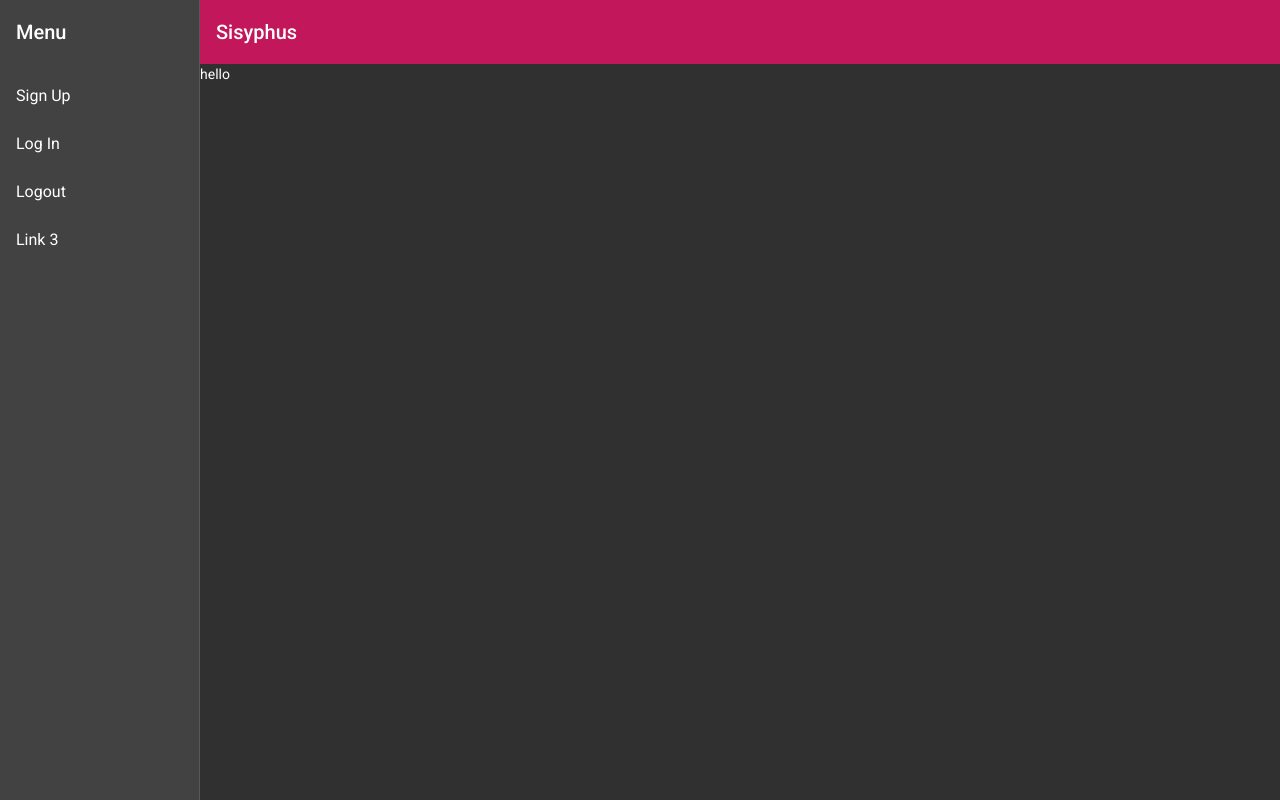
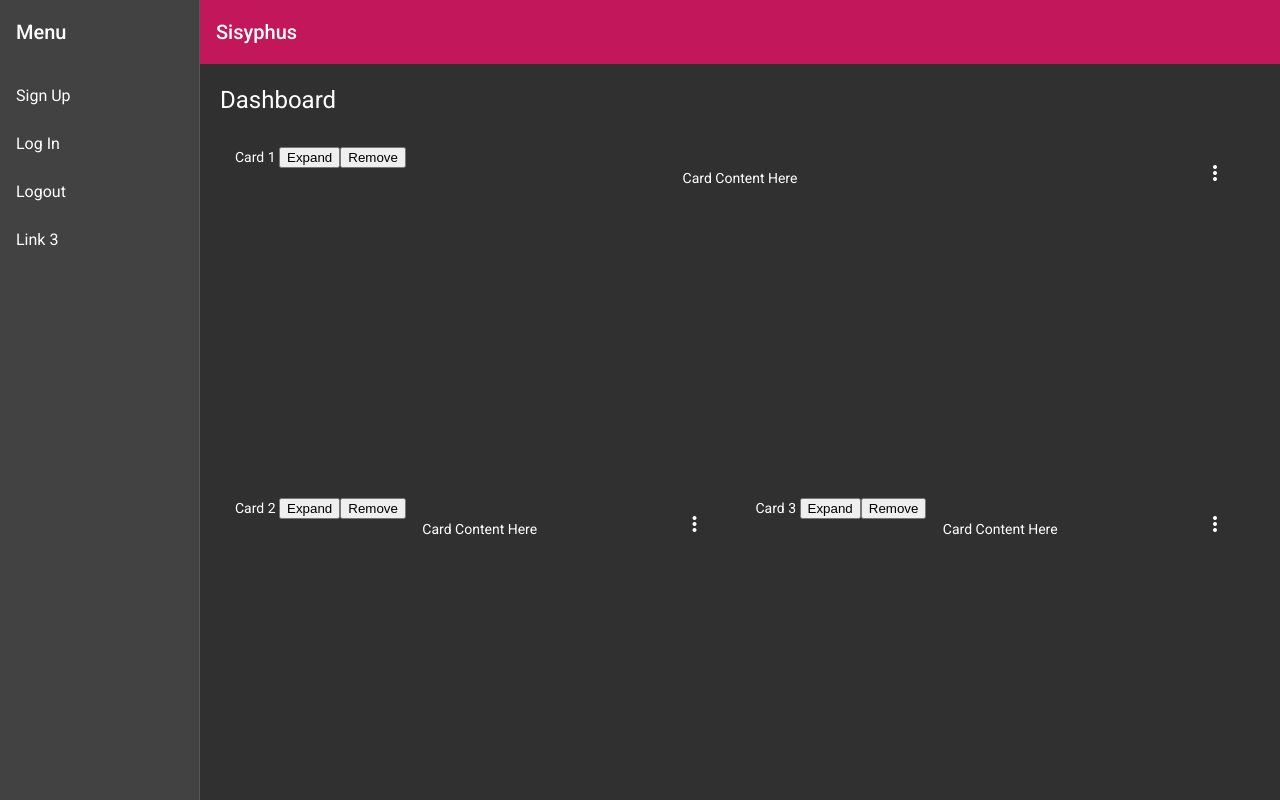
Before and after one commit to Rob4ert/sisyphus, an Angular app in the folder client/: page /dashboard in a window 1280 px wide. Before the commit this address led to /. Built offline with nearby package versions, Linux system fonts and the light colour scheme; no server answers.

Commit message:
Added a dashboard component and modified the routes

```diff
--- a/client/src/app/app-routing.module.ts
+++ b/client/src/app/app-routing.module.ts
@@ -1,5 +1,6 @@
 import { NgModule } from '@angular/core';
-import { RouterModule, Routes } from '@angular/router';
+import { Router, RouterModule, Routes } from '@angular/router';
+import { DashboardComponent } from './dashboard/dashboard.component';
 import { LoginCardComponent } from './login-card/login-card.component';
 import { SignupCardComponent } from './signup-card/signup-card.component';
 
@@ -7,6 +8,7 @@
 const routes: Routes = [
   { path: 'signup', component: SignupCardComponent },
   { path: 'login', component: LoginCardComponent },
+  { path: 'dashboard', component: DashboardComponent },
 ];
 
 @NgModule({
@@ -14,6 +16,9 @@
   exports: [RouterModule]
 })
 export class AppRoutingModule {
+  constructor(private router: Router) { }
 
-
+  sendTo(route: string) {
+    this.router.navigate([`/${route}`]);
+  }
 }
--- a/client/src/app/app.component.html
+++ b/client/src/app/app.component.html
@@ -1,4 +1,3 @@
 <app-nav-bar>
 
 </app-nav-bar>
-<router-outlet></router-outlet>
--- a/client/src/app/app.module.ts
+++ b/client/src/app/app.module.ts
@@ -11,6 +11,7 @@
 import { AngularMaterialModule } from './material.module';
 import { CustomErrorInterceptor } from './custom-error-interceptor';
 import { LoginCardComponent } from './login-card/login-card.component';
+import { DashboardComponent } from './dashboard/dashboard.component';
 
 
 
@@ -19,7 +20,8 @@
     AppComponent,
     SignupCardComponent,
     NavBarComponent,
-    LoginCardComponent
+    LoginCardComponent,
+    DashboardComponent
   ],
   imports: [
     BrowserModule,
--- /dev/null
+++ b/client/src/app/dashboard/dashboard.component.css
@@ -0,0 +1,21 @@
+.grid-container {
+  margin: 20px;
+}
+
+.dashboard-card {
+  position: absolute;
+  top: 15px;
+  left: 15px;
+  right: 15px;
+  bottom: 15px;
+}
+
+.more-button {
+  position: absolute;
+  top: 5px;
+  right: 10px;
+}
+
+.dashboard-card-content {
+  text-align: center;
+}
--- /dev/null
+++ b/client/src/app/dashboard/dashboard.component.html
@@ -0,0 +1,24 @@
+<div class="grid-container">
+  <h1 class="mat-h1">Dashboard</h1>
+  <mat-grid-list cols="2" rowHeight="350px">
+    <mat-grid-tile *ngFor="let card of cards | async" [colspan]="card.cols" [rowspan]="card.rows">
+      <mat-card class="dashboard-card">
+        <mat-card-header>
+          <mat-card-title>
+            {{card.title}}
+            <button mat-icon-button class="more-button" aria-label="Toggle menu">
+              <mat-icon>more_vert</mat-icon>
+            </button>
+            <mat-menu xPosition="before">
+              <button mat-menu-item>Expand</button>
+              <button mat-menu-item>Remove</button>
+            </mat-menu>
+          </mat-card-title>
+        </mat-card-header>
+        <mat-card-content class="dashboard-card-content">
+          <div>Card Content Here</div>
+        </mat-card-content>
+      </mat-card>
+    </mat-grid-tile>
+  </mat-grid-list>
+</div>
--- /dev/null
+++ b/client/src/app/dashboard/dashboard.component.ts
@@ -0,0 +1,35 @@
+import { Component } from '@angular/core';
+import { map } from 'rxjs/operators';
+import { Breakpoints, BreakpointObserver } from '@angular/cdk/layout';
+
+
+
+@Component({
+  selector: 'app-dashboard',
+  templateUrl: './dashboard.component.html',
+  styleUrls: ['./dashboard.component.css']
+})
+export class DashboardComponent {
+  /** Based on the screen size, switch from standard to one column per row */
+  cards = this.breakpointObserver.observe(Breakpoints.Handset).pipe(
+    map(({ matches }) => {
+      if (matches) {
+        return [
+          { title: 'Card 1', cols: 1, rows: 1 },
+          { title: 'Card 2', cols: 1, rows: 1 },
+          { title: 'Card 3', cols: 1, rows: 1 },
+          { title: 'Card 4', cols: 1, rows: 1 }
+        ];
+      }
+
+      return [
+        { title: 'Card 1', cols: 2, rows: 1 },
+        { title: 'Card 2', cols: 1, rows: 1 },
+        { title: 'Card 3', cols: 1, rows: 2 },
+        { title: 'Card 4', cols: 1, rows: 1 }
+      ];
+    })
+  );
+
+  constructor(private breakpointObserver: BreakpointObserver) { }
+}
--- a/client/src/app/login-card/login-card.component.ts
+++ b/client/src/app/login-card/login-card.component.ts
@@ -2,6 +2,7 @@
 import { FormControl, FormGroup, Validators } from '@angular/forms';
 import { MatSnackBar } from '@angular/material/snack-bar';
 import { APIClientService } from '../api-client.service';
+import { AppRoutingModule } from '../app-routing.module';
 import { User } from '../interfaces';
 import { UserService } from '../user.service';
 
@@ -19,7 +20,12 @@
 
 
 
-  constructor(private http: APIClientService, private snackBar: MatSnackBar, private userService: UserService) { }
+  constructor(
+    private route: AppRoutingModule,
+    private http: APIClientService,
+    private snackBar: MatSnackBar,
+    private userService: UserService
+  ) { }
 
 
   getErrorMessage() {
@@ -46,6 +52,7 @@
         this.snackBar.open(`Welcome back, ${user.name}!`, 'Dismiss', {
           duration: 2000,
         });
+        this.route.sendTo('dashboard');
       });
     }
   }
--- a/client/src/app/nav-bar/nav-bar.component.html
+++ b/client/src/app/nav-bar/nav-bar.component.html
@@ -17,7 +17,6 @@
       </button>
       <span>Sisyphus</span>
     </mat-toolbar>
-    hello {{user?.name}}
     <router-outlet></router-outlet>
   </mat-sidenav-content>
 </mat-sidenav-container>
--- a/client/src/app/nav-bar/nav-bar.component.ts
+++ b/client/src/app/nav-bar/nav-bar.component.ts
@@ -6,6 +6,7 @@
 import { UserService } from "../user.service";
 import { APIClientService } from '../api-client.service';
 import { User } from '../interfaces';
+import { AppRoutingModule } from '../app-routing.module';
 
 @Component({
   selector: 'app-nav-bar',
@@ -23,14 +24,20 @@
   user: User | null = null;
   subscription: Subscription | undefined;
 
-  constructor(private breakpointObserver: BreakpointObserver, private http: APIClientService, private userService: UserService) { }
+  constructor(
+    private breakpointObserver: BreakpointObserver,
+    private http: APIClientService,
+    private userService: UserService,
+    private route: AppRoutingModule,
+  ) { }
 
   logoutHandler() {
-    this.http.logoutUser().subscribe((res) => console.log('response :>> ', res));
+    this.http.logoutUser().subscribe(() => {
+      this.route.sendTo('login');
+    });
   }
   ngOnInit() {
     this.subscription = this.userService.currentUser.subscribe(user => {
-      console.log('user :>> ', user);
       this.user = user;
     });
   }
--- a/client/src/app/signup-card/signup-card.component.ts
+++ b/client/src/app/signup-card/signup-card.component.ts
@@ -3,6 +3,8 @@
 import { MatSnackBar } from '@angular/material/snack-bar';
 import { APIClientService } from '../api-client.service';
 import { User } from '../interfaces';
+import { UserService } from '../user.service';
+import { AppRoutingModule } from '../app-routing.module';
 
 @Component({
   selector: 'app-signup-card',
@@ -19,7 +21,12 @@
 
   public isLogging: boolean = true;
 
-  constructor(private http: APIClientService, private snackBar: MatSnackBar) { }
+  constructor(
+    private route: AppRoutingModule,
+    private http: APIClientService,
+    private snackBar: MatSnackBar,
+    private userService: UserService,
+  ) { }
 
 
   getErrorMessage() {
@@ -54,11 +61,13 @@
     this.AreMatching();
     if (this.signup.valid && this.signup.get('password')?.value === this.signup.get('repeatPassword')?.value) {
       delete user.repeatPassword;
-      this.http.createUser(user).subscribe(() => {
+      this.http.createUser(user).subscribe((newUser) => {
         this.signup.reset();
+        this.userService.updateUser(newUser);
         this.snackBar.open(`Your account has been created!`, 'Dismiss', {
           duration: 2000,
         });
+        this.route.sendTo('login');
       });
     }
   }
```
Also changed, not shown: client/src/app/material.module.ts (+5 -2 lines), 1 other file (tests, documents, lock files or other folders).
